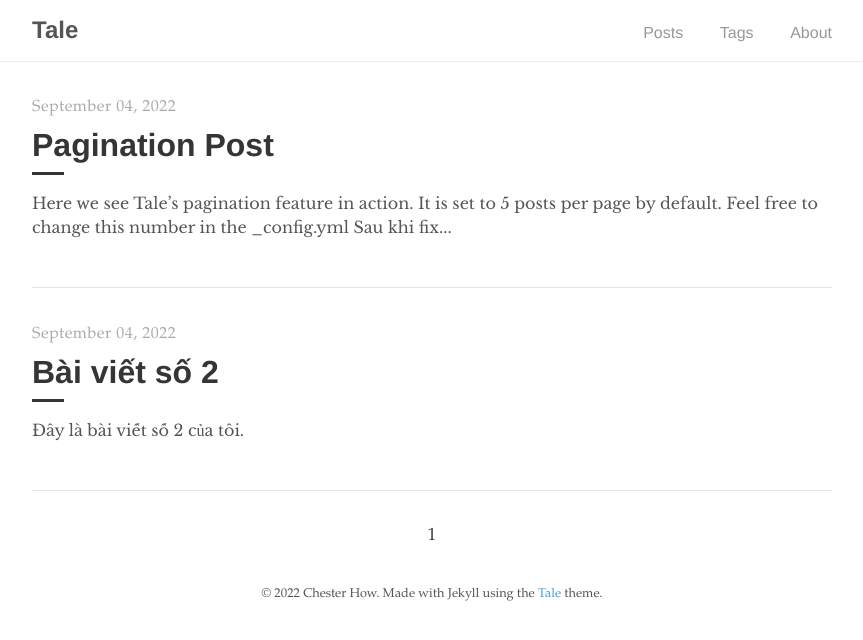
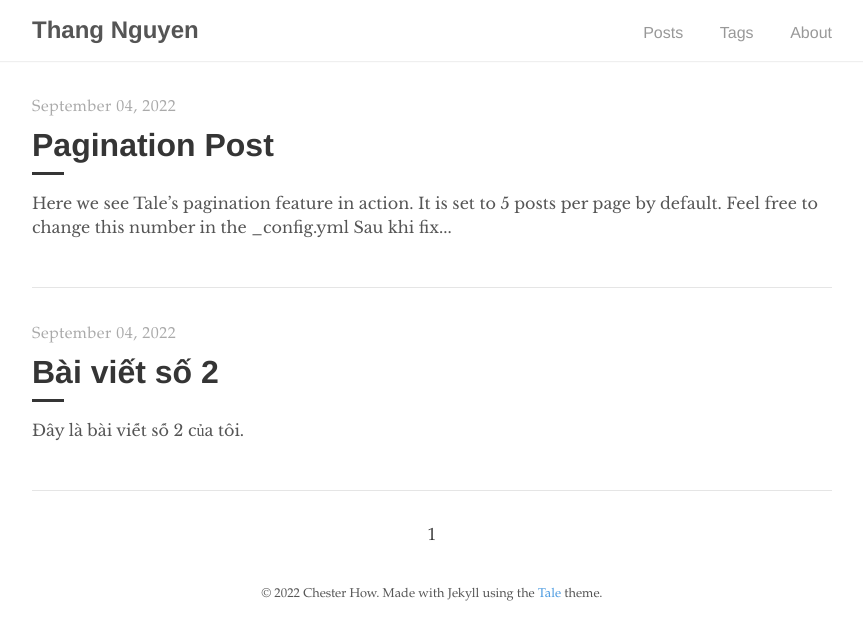
Before and after one commit to codedaoneu/codedaoneu.github.io, a Jekyll site: the page built from index.html, in a window 1280 px wide. Shown: the top 640 px of the page, without its empty margins (208-1071 px from the left). Built offline with Jekyll 4.4.1, drawn with Linux system fonts in a browser that asks for light colours; the list of posts is cut into pages by our own code.

Commit message:
fix title

```diff
--- a/_config.yml
+++ b/_config.yml
@@ -1,5 +1,5 @@
 # Site settings
-title:          Tale
+title:          Thang Nguyen
 description:    "Minimal Jekyll theme for storytellers"
 baseurl:        "/thang"
 url:            "https://chesterhow.github.io"
```
